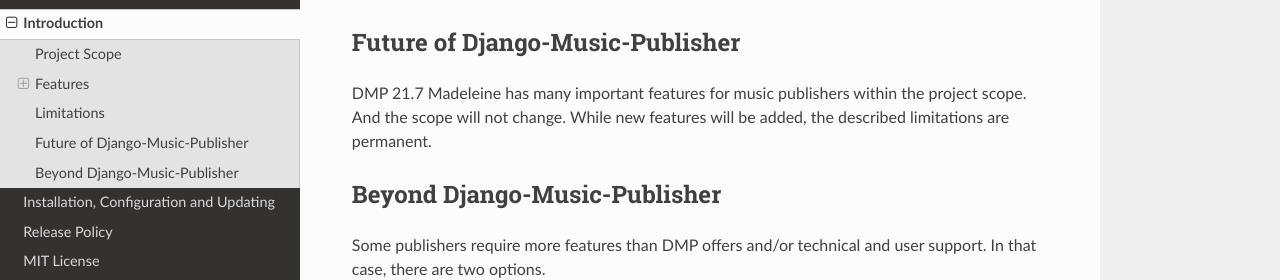
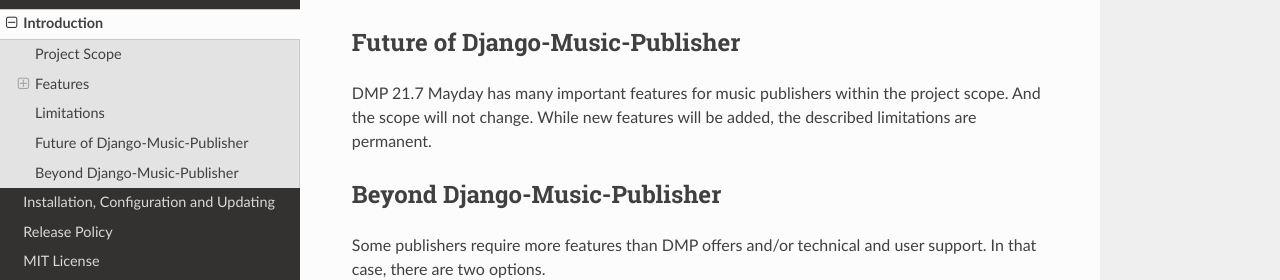
Before and after one commit to matijakolaric-com/django-music-publisher, a Sphinx documentation site: the page built from docs/introduction.rst, in a window 1280 px wide and 900 px high, scrolled down 2187 px. Shown: the part 237-517 px from the top of the window. Built offline with Sphinx 7.4.7 and the Read the Docs theme 2.0.0, drawn with Linux system fonts in a browser that asks for light colours.

Commit message:
21.7 Mayday

```diff
--- a/docs/conf.py
+++ b/docs/conf.py
@@ -27,9 +27,9 @@
 author = 'Matija Kolarić'
 
 # The short X.Y version
-version = '21.7 Madeleine'
+version = '21.7 Mayday'
 # The full version, including alpha/beta/rc tags
-release = '21.7.dev1'
+release = '21.5.b1'
 
 rst_epilog = '''
 .. |version| replace:: {}
--- a/setup.py
+++ b/setup.py
@@ -5,7 +5,7 @@
 
 setuptools.setup(
     name='django-music-publisher',
-    version='21.7.dev6',
+    version='21.5b1',
     author='Matija Kolarić',
     author_email='matijakolaric@users.noreply.github.com',
     license='MIT License',
```
